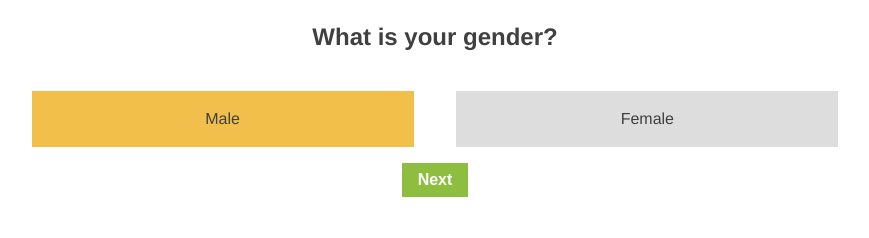
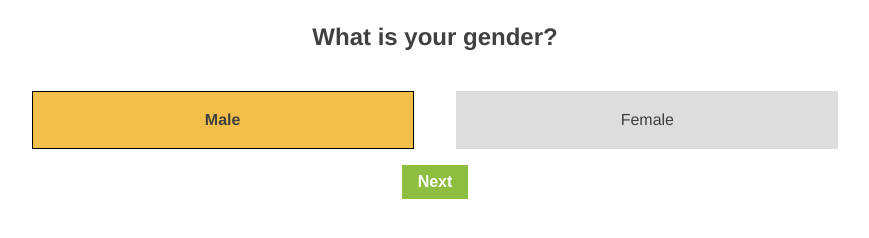
Before and after one commit to punit-shah/real-time-face-aging, a website built with webpack: page src/index.html in a window 1280 px wide. Both pictures are taken after a click on the label "Male". Shown: the part 72-310 px from the top of the page, without its empty margins (205-1074 px from the left). Built offline with nearby package versions, Linux system fonts and the light colour scheme; files whose address does not match are found by name.

Commit message:
more obvious selected option

```diff
--- a/src/scss/_questions.scss
+++ b/src/scss/_questions.scss
@@ -22,6 +22,7 @@
     display: block;
     width: 45%;
     margin: 0.5rem auto;
+    border: solid 1px transparent;
     background-color: #ddd;
 
     @media (min-width: 600px) {
@@ -35,6 +36,11 @@
         padding: 1rem;
       }
     }
+  }
+
+  &__option--selected {
+    font-weight: bold;
+    border-color: #000;
   }
 
   &__option--selected,
```
